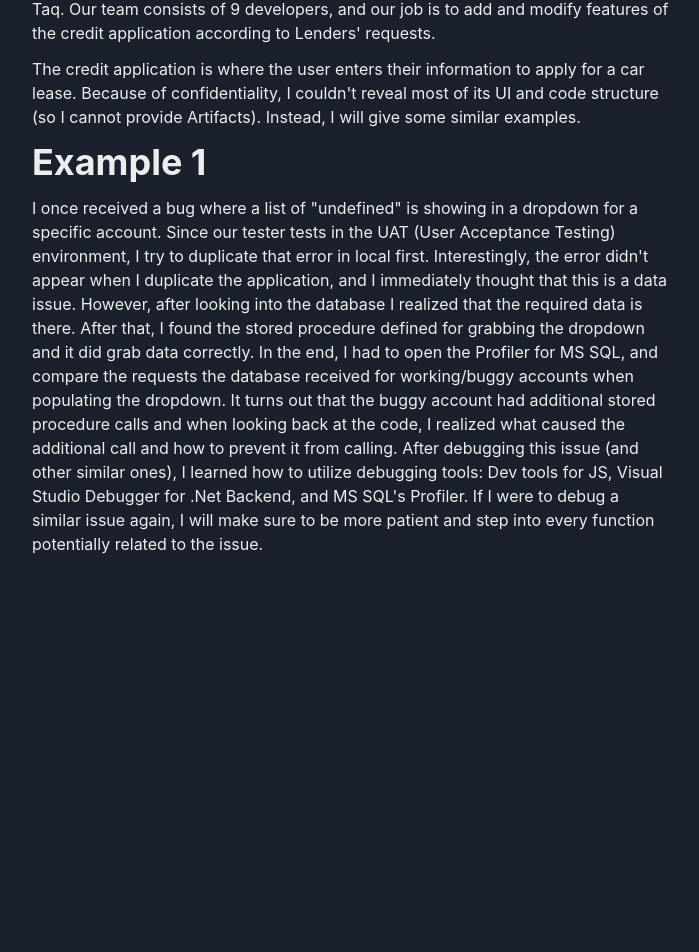
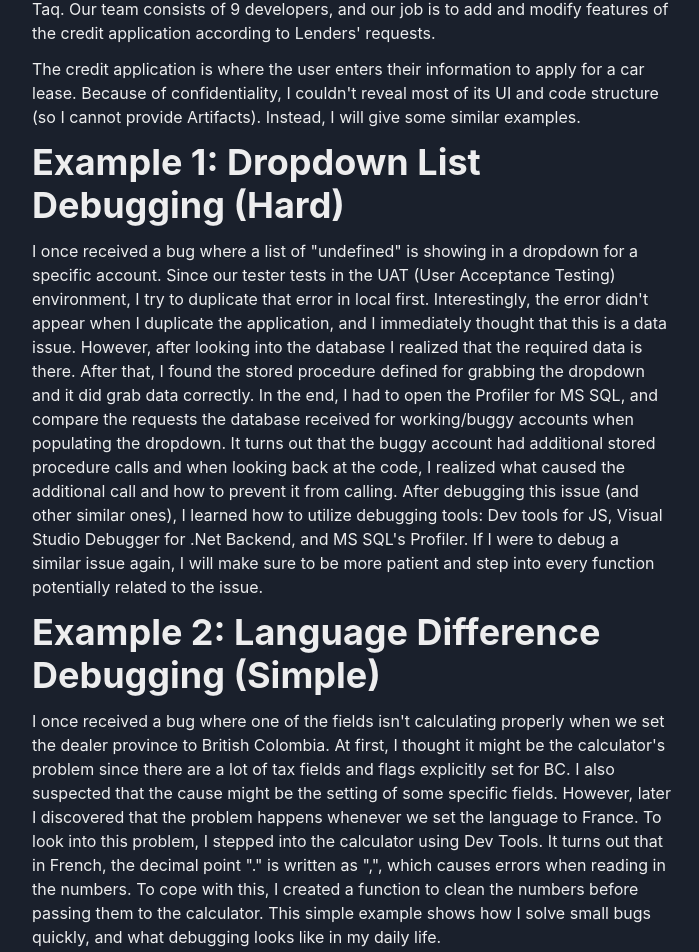
Before and after one commit to drunkint/personal-website, a Next.js app in the folder website/: page /experiences/taq-2022-summer in a window 1280 px wide. Shown: the part 773-1725 px from the top of the page, without its empty margins (288-987 px from the left). Before the commit the page ends 1369 px from the top, so only its background shows below. Built offline with nearby package versions, Linux system fonts and the light colour scheme.

Commit message:
add taq summer example 2

```diff
--- a/website/pages/experiences/taq-2022-summer/index.js
+++ b/website/pages/experiences/taq-2022-summer/index.js
@@ -40,11 +40,19 @@ const Taq2022Summer = () => {
             </Text>
           </GridItem>
           <GridItem>
-            <Heading as="h3">Example 1</Heading>
+            <Heading as="h3">Example 1: Dropdown List Debugging (Hard)</Heading>
           </GridItem>
           <GridItem>
             <Text>
             I once received a bug where a list of "undefined" is showing in a dropdown for a specific account. Since our tester tests in the  UAT (User Acceptance Testing) environment, I try to duplicate that error in local first. Interestingly, the error didn't appear when I duplicate the application, and I immediately thought that this is a data issue. However, after looking into the database I realized that the required data is there. After that, I found the stored procedure defined for grabbing the dropdown and it did grab data correctly. In the end, I had to open the Profiler for MS SQL, and compare the requests the database received for working/buggy accounts when populating the dropdown. It turns out that the buggy account had additional stored procedure calls and when looking back at the code, I realized what caused the additional call and how to prevent it from calling. After debugging this issue (and other similar ones), I learned how to utilize debugging tools: Dev tools for JS, Visual Studio Debugger for .Net Backend, and MS SQL's Profiler. If I were to debug a similar issue again, I will make sure to be more patient and step into every function potentially related to the issue.
+            </Text>
+          </GridItem>
+          <GridItem>
+            <Heading as="h3">Example 2: Language Difference Debugging (Simple)</Heading>
+          </GridItem>
+          <GridItem>
+            <Text>
+            I once received a bug where one of the fields isn't calculating properly when we set the dealer province to British Colombia. At first, I thought it might be the calculator's problem since there are a lot of tax fields and flags explicitly set for BC. I also suspected that the cause might be the setting of some specific fields. However, later I discovered that the problem happens whenever we set the language to France. To look into this problem, I stepped into the calculator using Dev Tools. It turns out that in French, the decimal point "." is written as ",", which causes errors when reading in the numbers. To cope with this, I created a function to clean the numbers before passing them to the calculator. This simple example shows how I solve small bugs quickly, and what debugging looks like in my daily life.
             </Text>
           </GridItem>
 
```
